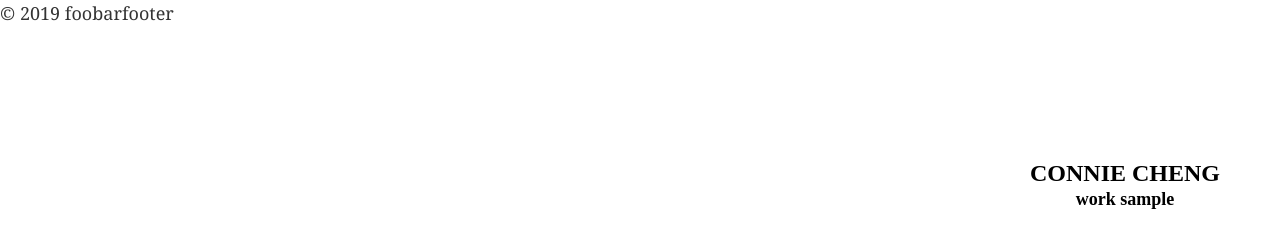
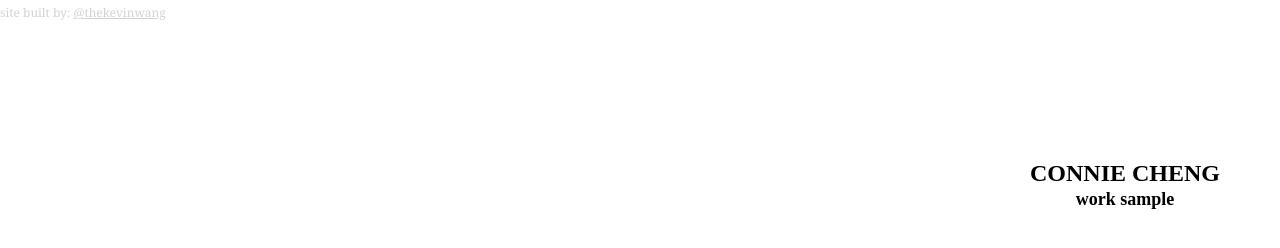
Before and after one commit to thiskevinwang/connie-cheng-work-sample, a Gatsby site: page / in a window 1280 px wide. Built offline with nearby package versions, Linux system fonts and the light colour scheme; Gatsby itself is replaced by a stand-in of ours; a web font is replaced by a local one.

Commit message:
add kevinwang link to layout

```diff
--- a/src/components/layout.js
+++ b/src/components/layout.js
@@ -27,7 +27,12 @@ const Layout = ({ children }) => (
       <>
         {/* <Header siteTitle={data.site.siteMetadata.title} /> */}
         {children}
-        <footer>© {new Date().getFullYear()} foobarfooter</footer>
+        <div style={{ position: "fixed", color: "lightgray", fontSize: 12 }}>
+          site built by:{" "}
+          <a style={{ color: "lightgray" }} href="https://www.thekevinwang.com">
+            @thekevinwang
+          </a>
+        </div>
       </>
     )}
   />
```
